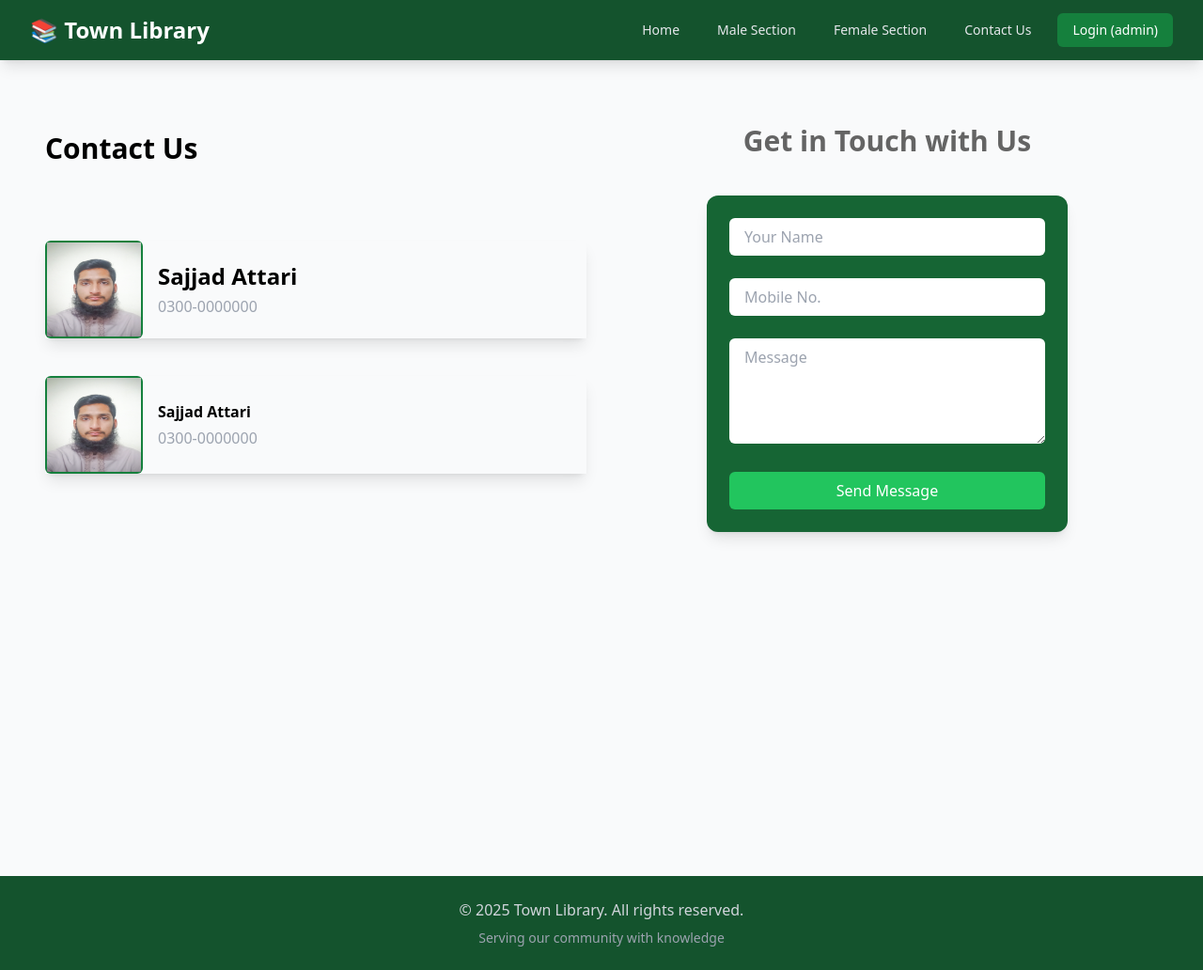
After one commit to meinayatraza/TownLibrary, a Django app: page /contact/ in a window 1280 px wide. The commit adds this page. Shown: the whole page at 94% size. Run offline with Django 5.2, Linux system fonts and the light colour scheme; some libraries are stand-ins or nearby versions.

Commit message:
added many templates like login, admin etc and authentication

```diff
--- a/TownLibrary/settings.py
+++ b/TownLibrary/settings.py
@@ -103,6 +103,10 @@ AUTH_PASSWORD_VALIDATORS = [
     },
 ]
 
+AUTHENTICATION_BACKENDS = [
+    'django.contrib.auth.backends.ModelBackend',  # Default authentication backend
+]
+
 
 # Internationalization
 # https://docs.djangoproject.com/en/5.1/topics/i18n/
--- a/library/urls.py
+++ b/library/urls.py
@@ -11,4 +11,8 @@ urlpatterns = [
     path('male/', views.book_list, {'section': 'male'}, name='male_section'),
     path('female/', views.book_list, {'section': 'female'}, name='female_section'),
     path('book/<int:book_id>/', views.book_detail, name='book_detail'),
+    path('contact/', views.contact, name='contact'),
+    path('login/', views.login_view, name='login'),
+    path('adminLogin/', views.adminLogin, name='adminLogin'),
+    path('logout/', views.logout_view, name='logout'),
 ]
--- a/library/views.py
+++ b/library/views.py
@@ -1,6 +1,10 @@
-from django.shortcuts import render, get_object_or_404
+from django.shortcuts import render, get_object_or_404, redirect
 from django.db.models import Q
 from .models import Book, Category
+from django.contrib.auth import authenticate, login
+from django.contrib import messages
+from django.contrib.auth.decorators import login_required
+from django.contrib.auth import logout
 
 # Home page - Select section
 def home(request):
@@ -43,3 +47,37 @@ def book_list(request, section):
 def book_detail(request, book_id):
     book = get_object_or_404(Book, id=book_id)
     return render(request, 'book_detail.html', {'book': book})
+
+
+def login_view(request):
+    if request.method == 'POST':
+        # Get submitted username and password
+        username = request.POST.get('username')
+        password = request.POST.get('password')
+
+        # Authenticate the user
+        user = authenticate(request, username=username, password=password)
+        print("User:", user)
+        if user is not None:
+            # Log the user in
+            login(request, user)
+            return redirect('adminLogin')  # Redirect to admin dashboard
+        else:
+            # Show error message
+            messages.error(request, 'Invalid username or password.')
+
+    return render(request, 'login.html')
+
+
+def contact(request):
+    return render(request, 'contact.html')
+
+
+@login_required
+def adminLogin(request):
+    return render(request, 'admin.html')
+
+
+def logout_view(request):
+    logout(request)
+    return redirect('login')
--- a/templates/base.html
+++ b/templates/base.html
@@ -52,9 +52,13 @@
                        class="text-gray-200 hover:text-white px-3 py-2 rounded-md text-sm font-medium transition">
                         Female Section
                     </a>
-                    <a href="/admin/"
+                    <a href="/contact/"
+                       class="text-gray-200 hover:text-white px-3 py-2 rounded-md text-sm font-medium transition">
+                        Contact Us
+                    </a>
+                    <a href="/login/"
                        class="bg-dark-green-700 text-white px-4 py-2 rounded-md text-sm font-medium hover:bg-dark-green-600 transition">
-                        Admin Panel
+                        Login (admin)
                     </a>
                 </div>
             </div>
--- /dev/null
+++ b/templates/contact.html
@@ -0,0 +1,62 @@
+{%extends 'base.html'%}
+{%block title%}Contact Us{%endblock%}
+{% load static %}
+
+{% block content %}
+
+<div class= "mt-5 p-8 md:p-12">
+    <div class="flex flex-col md:flex-row gap-8">
+        <div class="flex flex-col flex-1">
+            <h1 class="text-3xl font-bold mt-2">Contact Us</h1>
+            {% comment %} <p class="mt-4 text-gray-600 leading-relaxed">...</p> {% endcomment %}
+
+            <div class="flex mt-20 items-center gap-4 shadow-lg hover:shadow-xl transition">
+                <div class="bg-green-700 p-0.5 rounded-md">
+                    <img src="{% static 'images/contact/img1.jpeg' %}"class="w-[100px] h-[100px]" alt="sajjad Attari" />
+                </div>
+                <div>
+                    <h3 class="font-semibold text-2xl">Sajjad Attari</h3>
+                    <h4 class="text-gray-400 mt-1">0300-0000000</h4>
+                </div>
+            </div>
+
+            <div class="flex mt-10 items-center gap-4 shadow-lg hover:shadow-xl transition">
+                <div class="bg-green-700 p-0.5 rounded-md">
+                    <img src="{% static 'images/contact/img1.jpeg' %}"class="w-[100px] h-[100px]" alt="sajjad Attari" />
+                </div>
+                <div>
+                    <h3 class="font-semibold">Sajjad Attari</h3>
+                    <h4 class="text-gray-400 mt-1">0300-0000000</h4>
+                </div>
+            </div>
+        </div>
+
+
+        <div class="flex flex-col flex-1 items-center">
+            <h4 class="text-3xl font-bold text-black/60 mb-10">Get in Touch with Us</h4>
+            <div class="bg-green-800 p-6 rounded-xl w-full md:w-96 shadow-lg hover:shadow-xl transition">
+                <div class="mb-6">
+                    <label class="sr-only">Your Name</label>
+                    <input type="text" placeholder="Your Name" class="w-full px-4 py-2 bg-white rounded-md focus:outline-none focus:ring-2 focus:ring-green-500">
+                </div>
+                <div class="mb-6">
+                    <label class="sr-only">Mobile No.</label>
+                    <input type="text" placeholder="Mobile No." class="w-full px-4 py-2 bg-white rounded-md focus:outline-none focus:ring-2 focus:ring-green-500">
+                </div>
+                <div class="mb-6">
+                    <label class="sr-only" for="message">Your Message</label>
+                    <textarea id="message" placeholder="Message" class="w-full px-4 py-2 bg-white rounded-md focus:outline-none focus:ring-2 focus:ring-green-500" rows="4"></textarea>
+                </div>
+
+                <button class="w-full bg-green-500 hover:bg-green-600 text-white font-medium py-2 rounded-md transition-colors">
+                Send Message
+                </button>
+
+            </div>
+
+        </div>
+    </div>
+
+</div>
+
+{% endblock%}
```
Also changed, not shown: templates/admin.html (added, +9 -0 lines), templates/home.html (+4 -4 lines), templates/login.html (added, +42 -0 lines), db.sqlite3, static/images/contact/img1.jpeg (added), static/images/home/img_2.jpg (renamed from static/images/img_2.jpg), static/images/home/img_3.jpg (renamed from static/images/img_3.jpg), static/images/home/img_4.jpg (renamed from static/images/img_4.jpg), 1 other file.
